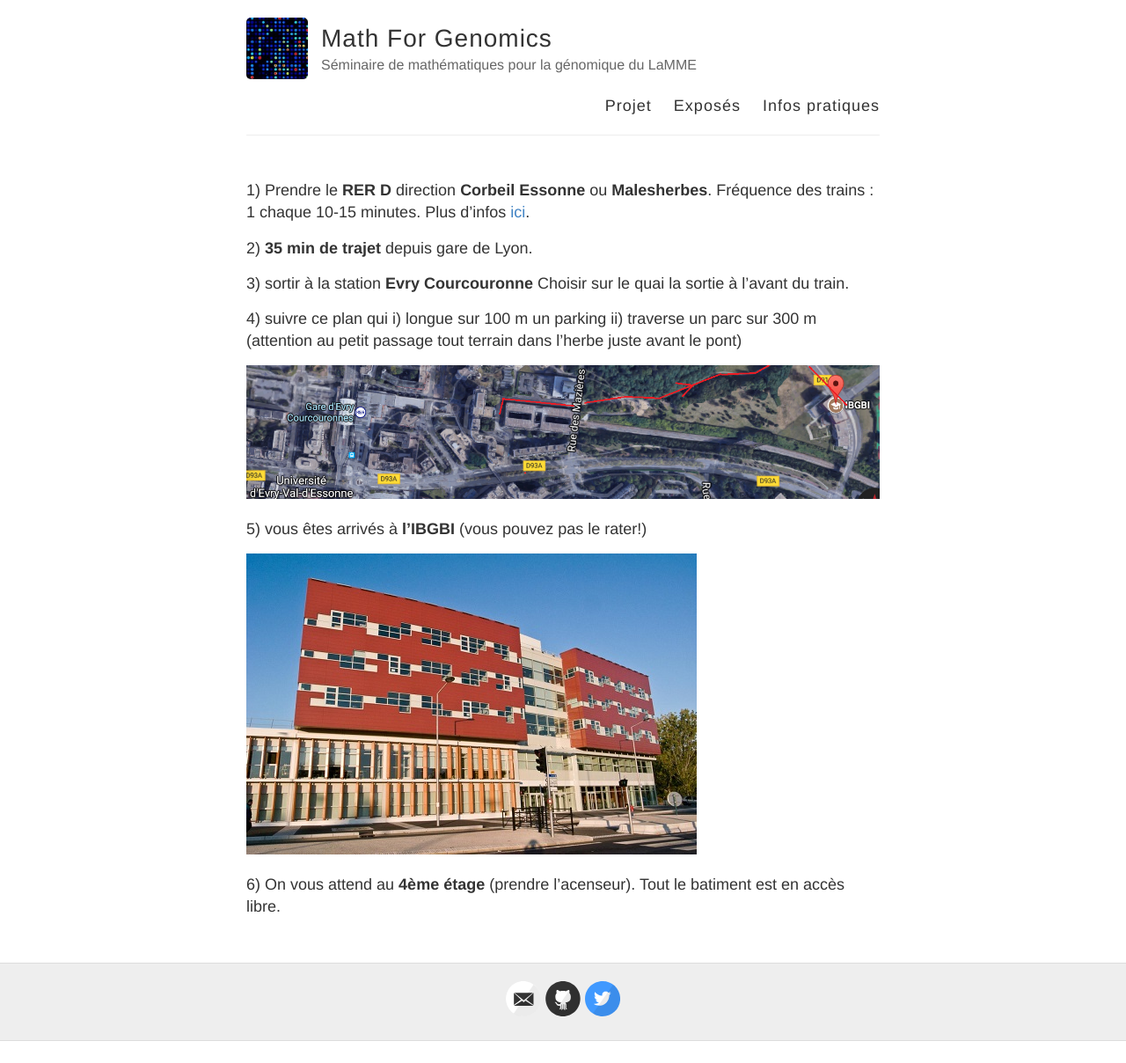
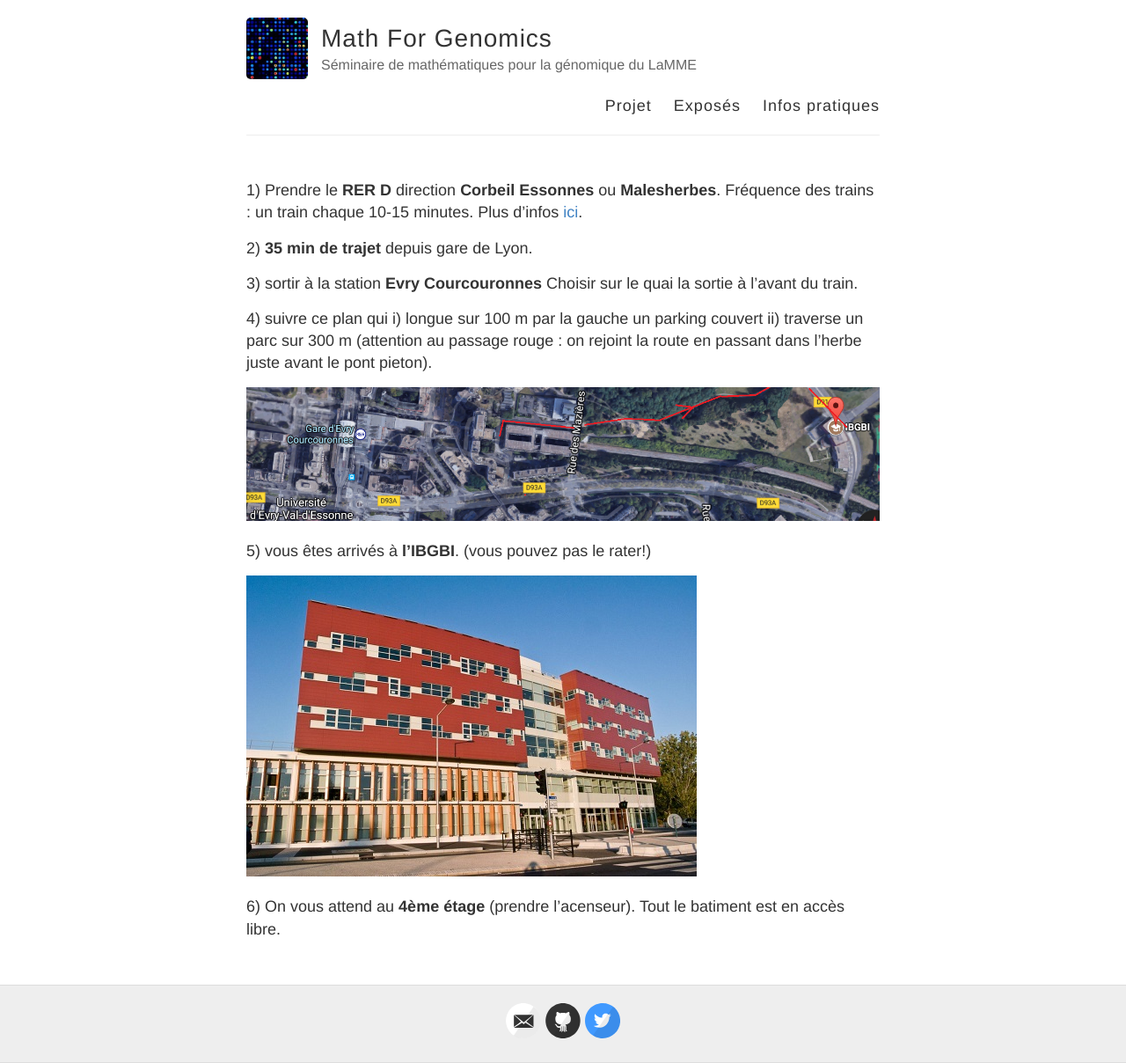
Before and after one commit to MathForGenomics/MathForGenomics.github.io, a Jekyll site: the page built from infos.md, in a window 1280 px wide. Shown: the whole page at 88% size. Built offline with Jekyll 4.4.1, drawn with Linux system fonts in a browser that asks for light colours; before the commit the page ends 1183 px from its top, so only the background shows below that.

Commit message:
Update infos.md

```diff
--- a/infos.md
+++ b/infos.md
@@ -4,18 +4,18 @@ title: Infos pratiques
 permalink: /infos/
 ---
 
-1) Prendre le **RER D** direction **Corbeil Essonne** ou **Malesherbes**. Fréquence des trains : 1 chaque 10-15 minutes.
+1) Prendre le **RER D** direction **Corbeil Essonnes** ou **Malesherbes**. Fréquence des trains : un train chaque 10-15 minutes.
 Plus d'infos [ici](https://www.transilien.com/lignes/rer-trains/rer-D).
 
 2) **35 min de trajet** depuis gare de Lyon.
 
-3) sortir à la station **Evry Courcouronne** Choisir sur le quai la sortie à l'avant du train.
+3) sortir à la station **Evry Courcouronnes** Choisir sur le quai la sortie à l'avant du train.
 
-4) suivre ce plan qui i) longue sur 100 m un parking ii) traverse un parc sur 300 m (attention au petit passage tout terrain dans l'herbe juste avant le pont)
+4) suivre ce plan qui i) longue sur 100 m par la gauche un parking couvert ii) traverse un parc sur 300 m (attention au passage rouge : on rejoint la route en passant dans l'herbe juste avant le pont pieton).
 
 ![_config.yml]({{ site.baseurl }}/images/carte.png)
 
-5) vous êtes arrivés à **l'IBGBI** (vous pouvez pas le rater!)
+5) vous êtes arrivés à **l'IBGBI**. (vous pouvez pas le rater!)
 
 ![_config.yml]({{ site.baseurl }}/images/ibgbi.png)
 
```
